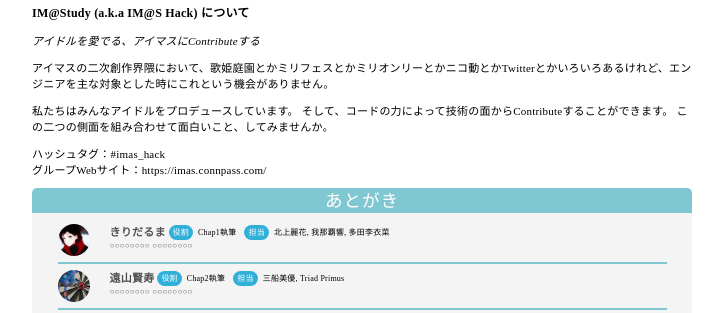
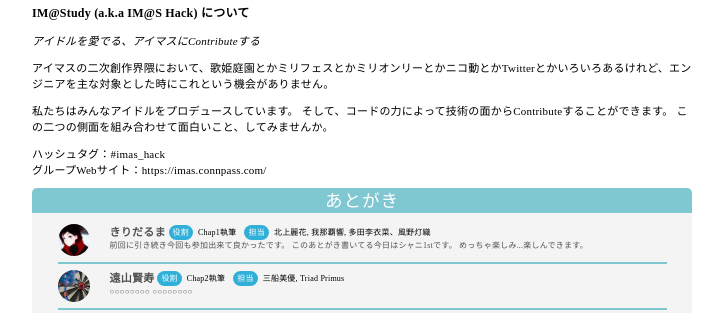
Before and after one commit to imas/imasbook, a website: page imasbook02/templates/index.html in a window 1280 px wide. Shown: the part 1164-1477 px from the top of the page, without its empty margins (278-1001 px from the left). Drawn offline with Linux system fonts and the light colour scheme; a web font is replaced by a local one.

Commit message:
あとがきを追加

```diff
--- a/imasbook02/templates/index.html
+++ b/imasbook02/templates/index.html
@@ -140,11 +140,12 @@
         <p class="info">
           <span class="name">きりだるま</span>
           <span class="role label">Chap1執筆</span>
-          <span class="tantou label">北上麗花, 我那覇響, 多田李衣菜</span>
+          <span class="tantou label">北上麗花, 我那覇響, 多田李衣菜、風野灯織</span>
         </p>
         <p class="comment">
-          ○○○○○○○○
-          ○○○○○○○○
+          前回に引き続き今回も参加出来て良かったです。
+          このあとがき書いてる今日はシャニ1stです。
+          めっちゃ楽しみ...楽しんできます。
         </p>
       </div>
     </div>
```
